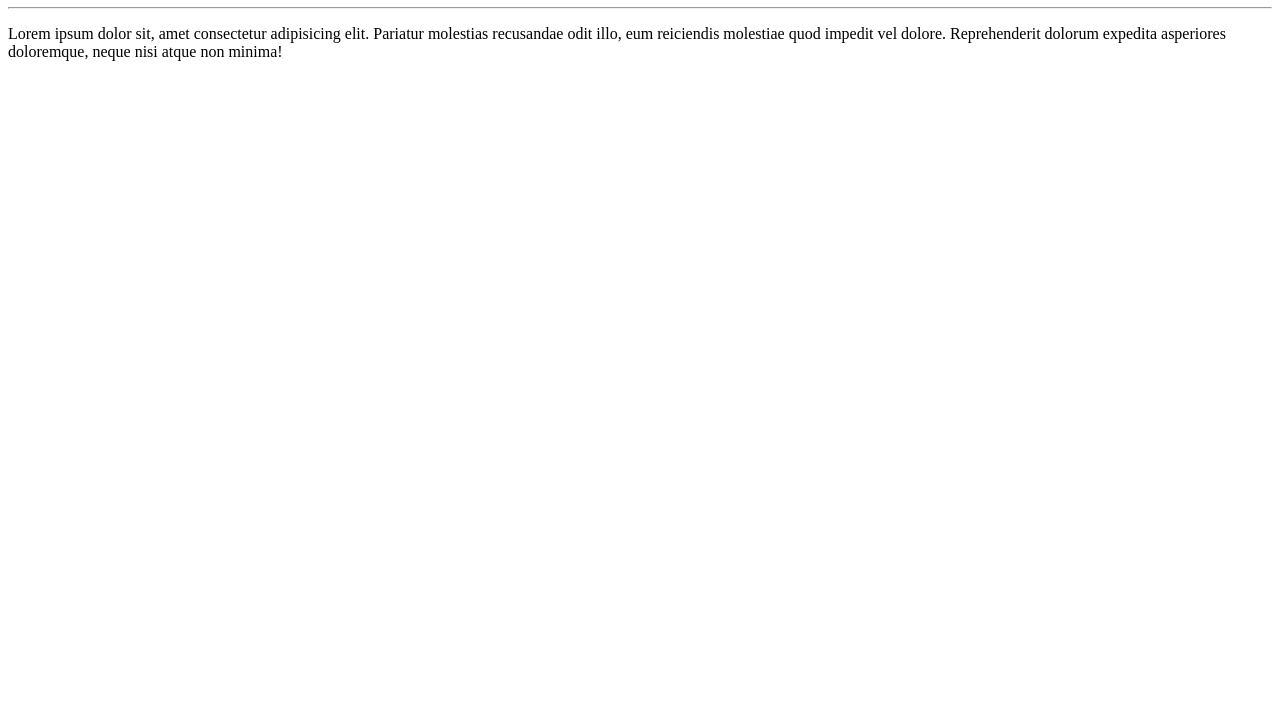
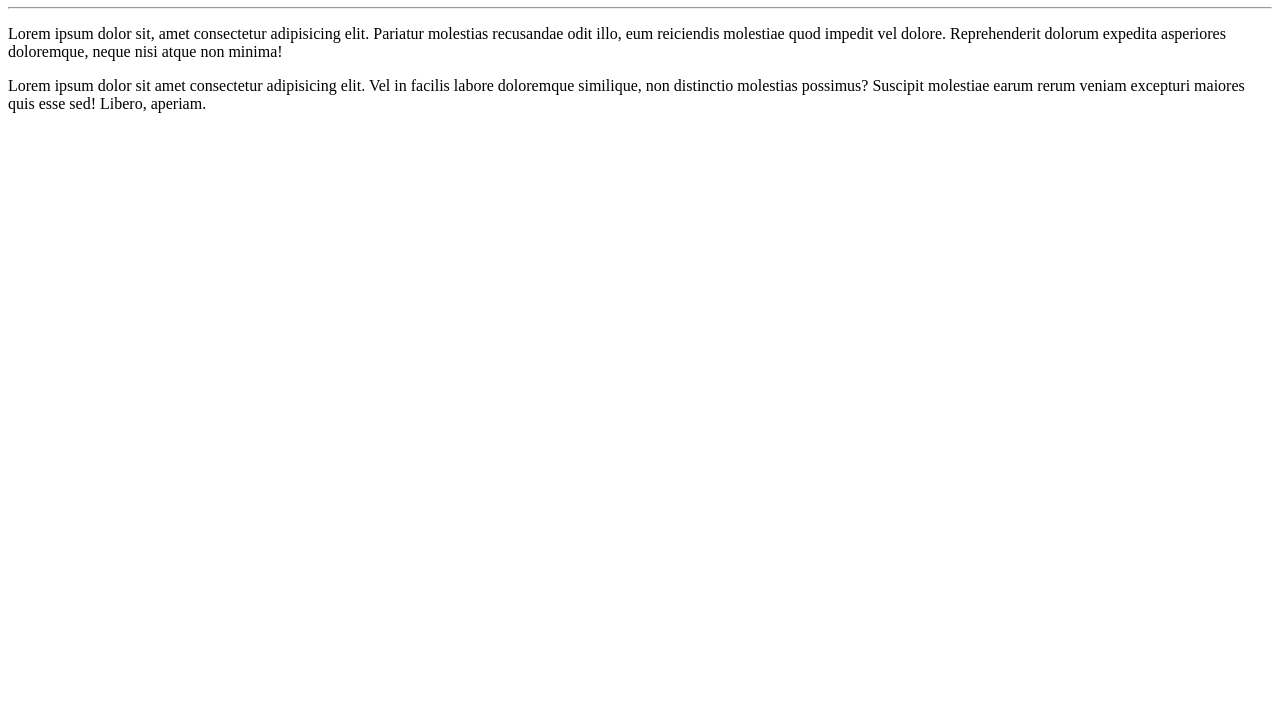
Before and after one commit to Leandrojps7/Ola-Mundo, a plain HTML site: page site-exemplo/index.html in a window 1280 px wide. Shown: the part 73-800 px from the top of the page. Drawn offline with Linux system fonts and the light colour scheme.

Commit message:
adicionei um parágrafo

```diff
--- a/site-exemplo/index.html
+++ b/site-exemplo/index.html
@@ -9,5 +9,6 @@
     <h1>Olá, Mundo!</h1>
     <hr>
     <p>Lorem ipsum dolor sit, amet consectetur adipisicing elit. Pariatur molestias recusandae odit illo, eum reiciendis molestiae quod impedit vel dolore. Reprehenderit dolorum expedita asperiores doloremque, neque nisi atque non minima!</p>
+    <p>Lorem ipsum dolor sit amet consectetur adipisicing elit. Vel in facilis labore doloremque similique, non distinctio molestias possimus? Suscipit molestiae earum rerum veniam excepturi maiores quis esse sed! Libero, aperiam.</p>
 </body>
 </html>
```
